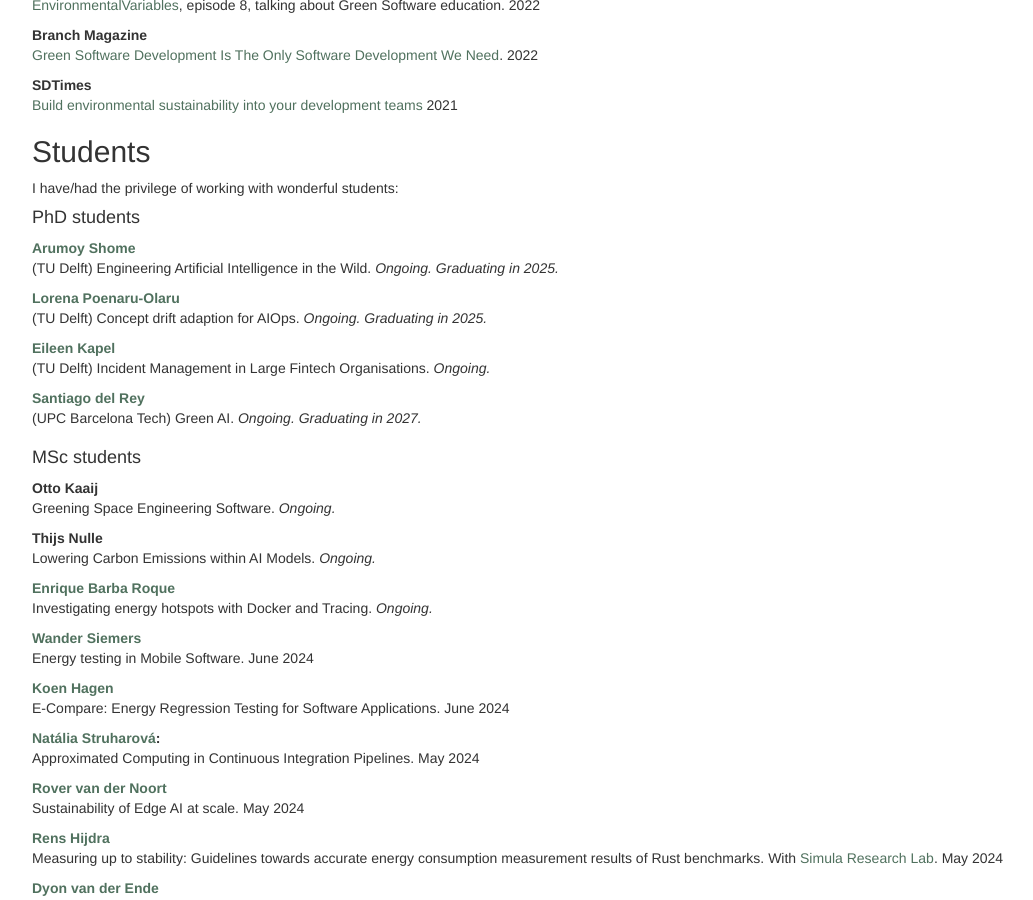
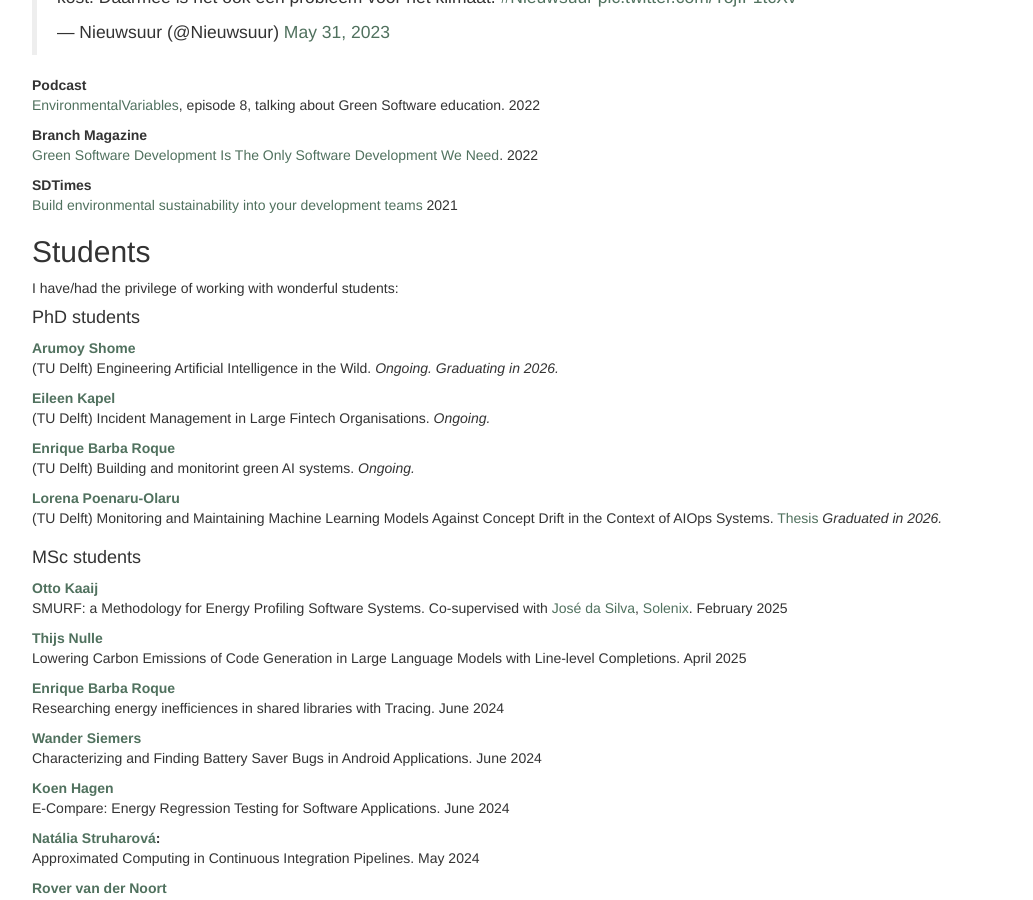
Before and after one commit to luiscruz/luiscruz.github.io, a Jekyll site: the page built from research.md, in a window 1280 px wide and 900 px high, scrolled down 1245 px. Shown: the whole window, without its empty margins (38-1071 px from the left). Built offline with Jekyll 4.4.1, drawn with Linux system fonts in a browser that asks for light colours; comment, search, counter and statistics services are not loaded; some of the changed text lies outside the part shown.

Commit message:
updated Msc thesis, Phd thesis, and news appearances

```diff
--- a/research.md
+++ b/research.md
@@ -8,7 +9,7 @@
 
 ## Publications
 
-You can check some of my publications in [this page](./publications) or in my academic profiles: [Google Scholar], [dblp], [orcid].
+You can check some of my publications in [**this page**](./publications) or in my academic profiles: [Google Scholar], [dblp], [orcid].
 
 [Google Scholar]: https://scholar.google.com/citations?user=O13oaH0AAAAJ&hl=en
 [Orcid]: https://orcid.org/0000-0002-1615-355X
@@ -18,7 +19,13 @@
 
 List of news articles covering my research.
 
+NEMO KennisLink
 
+:   ['De footprint van AI laat zich niet vangen'](https://www.nemokennislink.nl/publicaties/de-footprint-van-ai-laat-zich-niet-vangen/). 2026
+
+Interview with José da Silva
+
+: [Sustainable Software Engineering: A talk with Luís Cruz](https://www.youtube.com/watch?si=JFcrNyxSUYwV78TZ&v=u-WgVPCzYVY&feature=youtu.be). 2026
 
 Público
 
@@ -57,7 +64,7 @@
 
 EMERCE
 
-: [Onderzoek: Overheid vergeet ICT bij klimaatdoelen](https://www.emerce.nl/wire/onderzoek-overheid-vergeet-ict-klimaatdoelen)
+: [Onderzoek: Overheid vergeet ICT bij klimaatdoelen](https://www.emerce.nl/wire/onderzoek-overheid-vergeet-ict-klimaatdoelen). 2024
 
 AG Connect
 
@@ -127,39 +134,41 @@
 [Arumoy Shome]
 
 :   (TU Delft) Engineering Artificial Intelligence in the Wild.
-    *Ongoing. Graduating in 2025.*
-
-[Lorena Poenaru-Olaru]
-
-:   (TU Delft) Concept drift adaption for AIOps. *Ongoing. Graduating
-    in 2025.*
+    *Ongoing. Graduating in 2026.*
 
 [Eileen Kapel]
 
 :   (TU Delft) Incident Management in Large Fintech Organisations.
     *Ongoing.*
 
-[Santiago del Rey]
+[Enrique Barba Roque]
 
-:   (UPC Barcelona Tech) Green AI. *Ongoing. Graduating in 2027.*
+:   (TU Delft)  Building and monitorint green AI systems.
+    *Ongoing.*
+
+[Lorena Poenaru-Olaru]
+
+:   (TU Delft) Monitoring and Maintaining Machine Learning Models Against Concept Drift in the Context of AIOps Systems. [Thesis](https://repository.tudelft.nl/record/uuid:f660a994-af79-475c-853b-7edc9d1f8b77) *Graduated in 2026.*
+
+
 
 #### MSc students
 
-Otto Kaaij
+[Otto Kaaij]
 
-:   Greening Space Engineering Software. *Ongoing.*
+:  SMURF: a Methodology for Energy Profiling Software Systems. Co-supervised with [José da Silva], [Solenix]. February 2025
 
-Thijs Nulle
+[Thijs Nulle]
 
-:   Lowering Carbon Emissions within AI Models. *Ongoing.*
+:   Lowering Carbon Emissions of Code Generation in Large Language Models with Line-level Completions. April 2025
 
 [Enrique Barba Roque]
 
-:   Investigating energy hotspots with Docker and Tracing. *Ongoing.*
+:   Researching energy inefficiences in shared libraries with Tracing. June 2024
 
 [Wander Siemers]
 
-:   Energy testing in Mobile Software. June 2024
+:  Characterizing and Finding Battery Saver Bugs in Android Applications. June 2024
 
 [Koen Hagen]
 
@@ -326,3 +339,7 @@
 [ING]: https://www.ing.com/
 [AI4Fintech]: https://se.ewi.tudelft.nl/ai4fintech/
 [Simula Research Lab]: https://www.simula.no
+[Otto Kaaij]: https://ottokaaij.nl
+[Thijs Nulle]: https://www.linkedin.com/in/thijs-nulle-3190171a3/
+[José da Silva]: https://www.linkedin.com/in/jfmdasilva/
+[Solenix]: https://www.linkedin.com/company/solenix
```
Also changed, not shown: other parts of research.md (+5 -0 lines).
